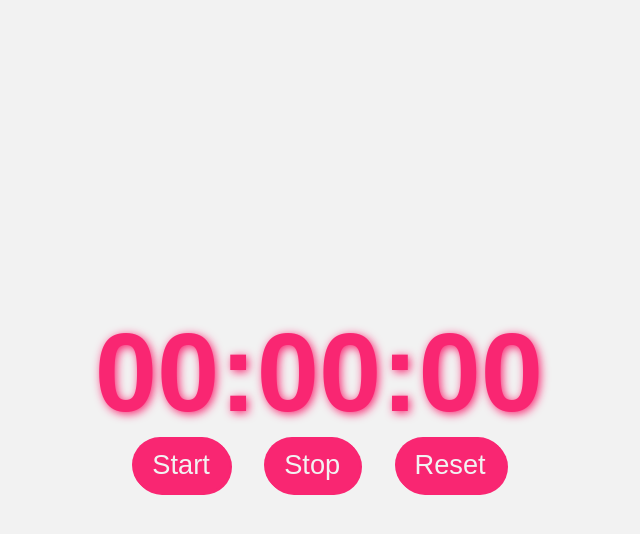
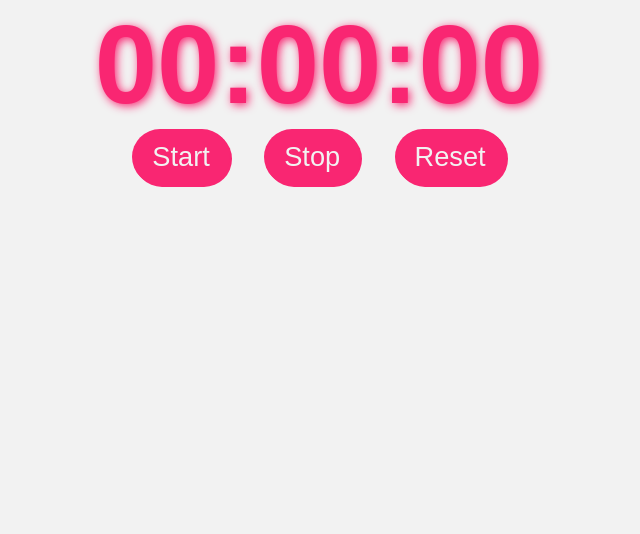
Before and after one commit to Thoufiq2705/stopwatch, a plain HTML site: page index.html in a window 1280 px wide. Shown: the whole page, without its empty margins (321-961 px from the left). Drawn offline with Linux system fonts and the light colour scheme.

Commit message:
Update style.css

```diff
--- a/style.css
+++ b/style.css
@@ -10,7 +10,7 @@
     width: 100%;
     display: flex;
     flex-direction: column;
-    justify-content: center;
+    /* justify-content: center;V24PCA102 */
     align-items: center;
     background-color: #f2f2f2;
     overflow-x: hidden;
```
